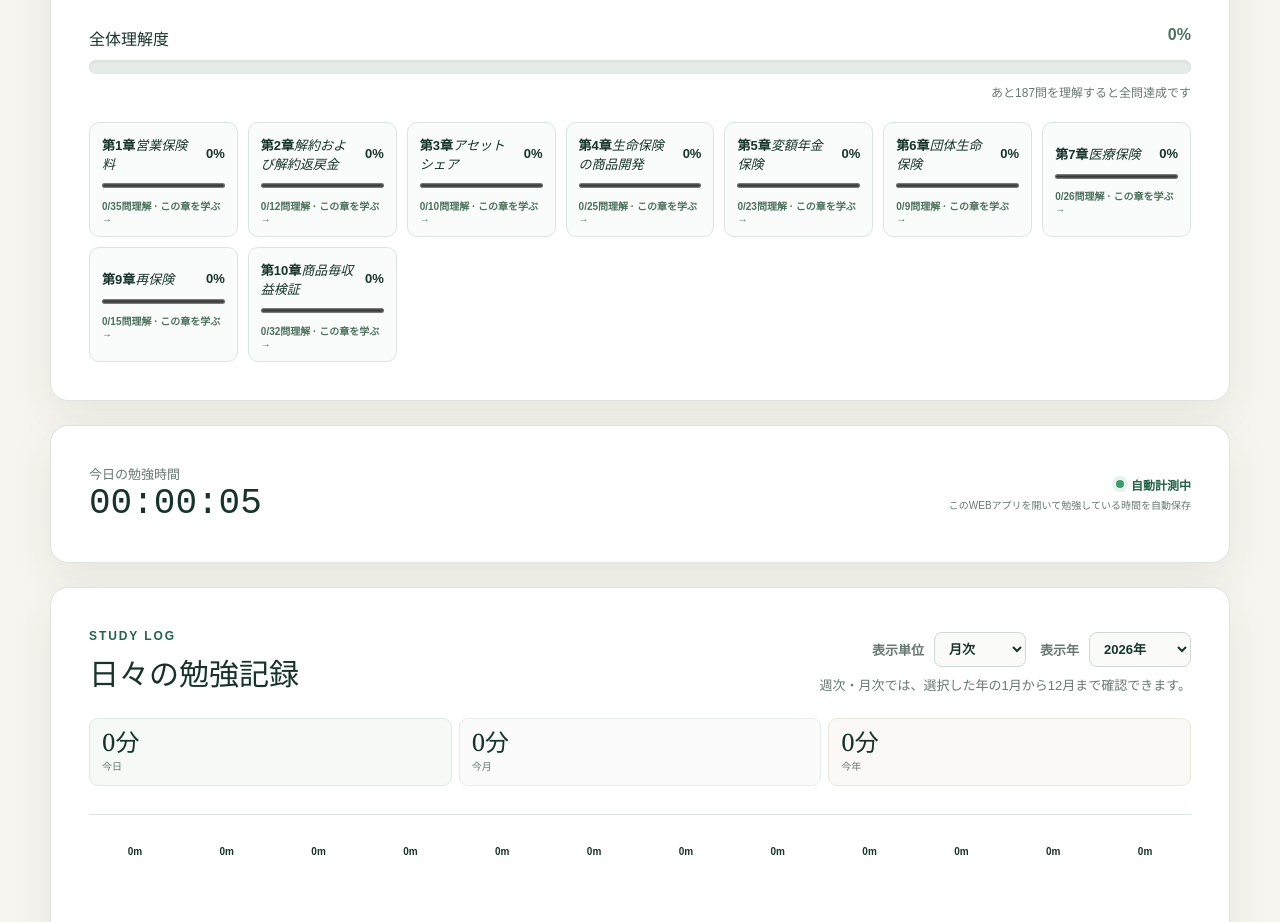
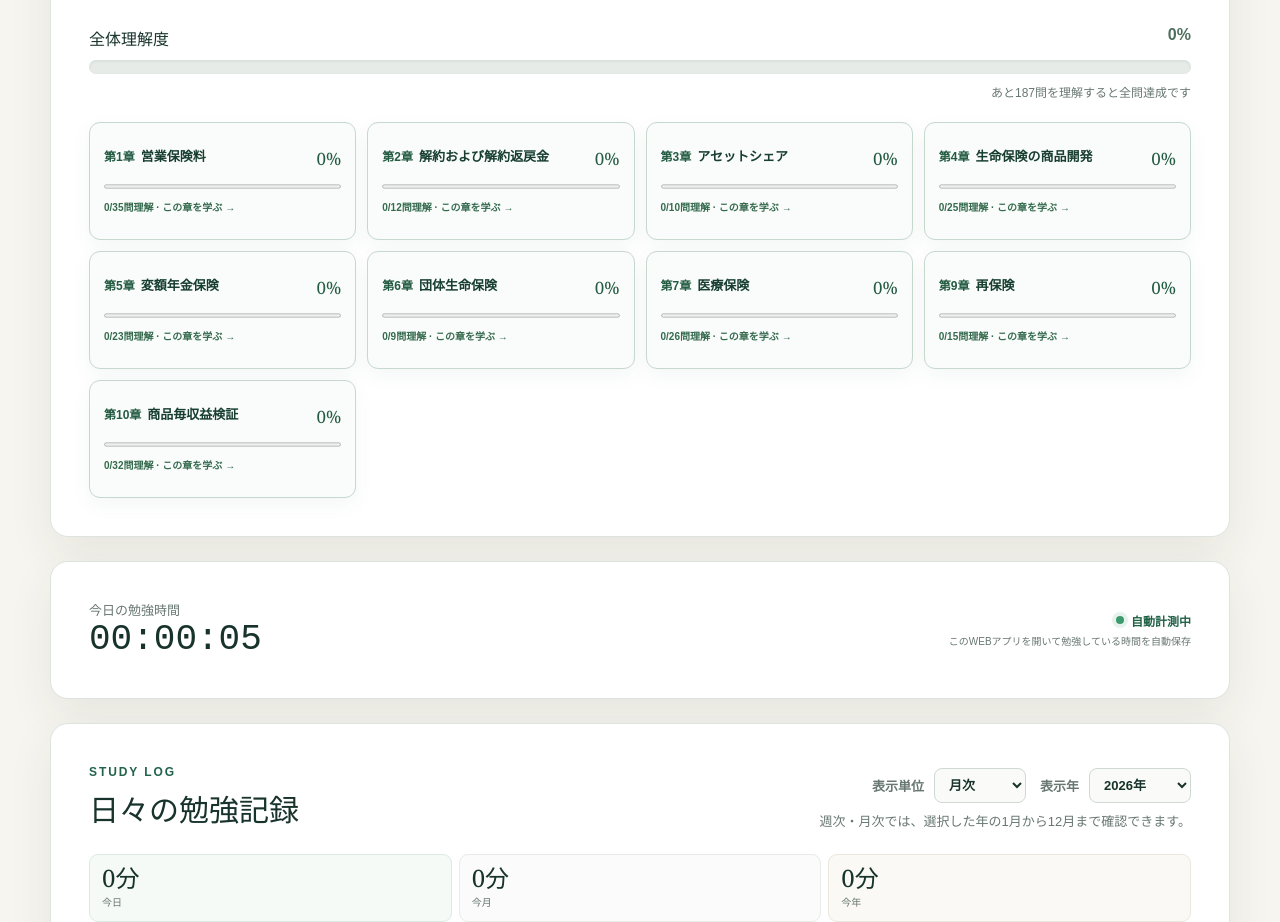
Before and after one commit to yoshi123027-del/actuary-app-seiho1, a Next.js app in the folder vercel/: page / in a window 1280 px wide. Shown: the part 940-1862 px from the top of the page. Built offline with nearby package versions, Linux system fonts and the light colour scheme.

Commit message:
Style chapter progress sparkle

```diff
--- a/vercel/app/globals.css
+++ b/vercel/app/globals.css
@@ -103,16 +103,26 @@ main { width: min(1180px, calc(100% - 40px)); margin: 36px auto 80px; }
 @media (prefers-reduced-motion: reduce) {
   .stage-complete .dashboard-status > strong::before,
   .stage-complete .dashboard-status > strong::after,
-  .stage-complete .understanding-fill { animation: none; }
+  .stage-complete .understanding-fill,
+  .chapter-progress.is-complete::before,
+  .chapter-progress.is-complete::after { animation: none; }
 }
 progress { width: 100%; height: 9px; accent-color: var(--stage-color, var(--green-2)); }
-.chapter-grid { display: grid; grid-template-columns: repeat(auto-fit, minmax(145px, 1fr)); gap: 10px; }
-.chapter-progress { width: 100%; padding: 12px; color: var(--ink); background: color-mix(in srgb, var(--stage-soft) 42%, white); border: 1px solid var(--line); border-radius: 10px; text-align: left; transition: transform .18s ease, border-color .18s ease, box-shadow .18s ease; }
-.chapter-progress:hover, .chapter-progress:focus-visible { transform: translateY(-2px); border-color: var(--stage-color); box-shadow: 0 7px 18px var(--stage-glow); outline: none; }
-.chapter-progress-head { display: flex; align-items: center; justify-content: space-between; gap: 8px; }
-.chapter-progress-head span, .chapter-progress-head strong { font-size: 13px; }
-.chapter-progress progress { margin-top: 8px; pointer-events: none; }
-.chapter-progress small { display: block; margin-top: 7px; color: var(--stage-dark); font-size: 10px; font-weight: 800; }
+.chapter-grid { display: grid; grid-template-columns: repeat(auto-fit, minmax(220px, 1fr)); gap: 11px; }
+.chapter-progress { position: relative; width: 100%; min-height: 118px; padding: 14px; overflow: hidden; color: var(--ink); background: linear-gradient(135deg, rgba(255, 248, 219, var(--chapter-gold-soft, 0)), transparent 52%), color-mix(in srgb, #cfe8d9 var(--chapter-fill, 12%), white); border: 1px solid color-mix(in srgb, #2f8159 var(--chapter-fill, 12%), var(--line)); border-radius: 11px; text-align: left; box-shadow: 0 7px 20px rgba(35, 99, 76, var(--chapter-green-glow, .05)), 0 0 22px rgba(199, 154, 50, var(--chapter-gold-glow, 0)); transition: transform .18s ease, background .35s ease, border-color .35s ease, box-shadow .35s ease; }
+.chapter-progress:hover, .chapter-progress:focus-visible { transform: translateY(-3px); border-color: color-mix(in srgb, #1f744d 72%, #d4b65f); box-shadow: 0 10px 25px rgba(35, 99, 76, .2), 0 0 24px rgba(199, 154, 50, var(--chapter-gold-glow, 0)); outline: none; }
+.chapter-progress-head { position: relative; z-index: 1; display: flex; align-items: flex-start; justify-content: space-between; gap: 10px; }
+.chapter-title { min-width: 0; display: flex; align-items: baseline; gap: 6px; flex-wrap: wrap; }
+.chapter-title b { color: #245b43; font-size: 12px; white-space: nowrap; }
+.chapter-title em { color: #173e30; font-size: 13px; font-style: normal; font-weight: 800; line-height: 1.45; }
+.chapter-progress-head > strong { flex: 0 0 auto; color: #245b43; font: 17px Georgia, serif; white-space: nowrap; }
+.chapter-progress-head > strong i { margin-right: 4px; color: #bd8b1e; font-size: 13px; font-style: normal; }
+.chapter-progress progress { position: relative; z-index: 1; margin-top: 12px; pointer-events: none; accent-color: #2f8159; }
+.chapter-progress small { position: relative; z-index: 1; display: block; margin-top: 7px; color: #356a4e; font-size: 10px; font-weight: 800; }
+.chapter-progress.is-shining::before { content: "✦"; position: absolute; top: 6px; right: 7px; color: #c99a2e; opacity: var(--chapter-gold-glow, 0); font-size: 11px; pointer-events: none; }
+.chapter-progress.is-complete { border-color: #c8a343; background: linear-gradient(135deg, rgba(255, 246, 204, .72), rgba(213, 236, 222, .92)); }
+.chapter-progress.is-complete::before { top: 7px; right: 9px; opacity: 1; animation: achievement-sparkle 1.8s ease-in-out infinite; }
+.chapter-progress.is-complete::after { content: "✦"; position: absolute; right: 36px; bottom: 8px; color: #e1bd59; font-size: 9px; animation: achievement-sparkle 1.8s .55s ease-in-out infinite; pointer-events: none; }
 .queue-complete { color: var(--green-2); background: #edf7f2; border-color: #acd0bf; font-weight: 800; }
 .timer { display: flex; align-items: center; justify-content: space-between; }
 .timer span { display: block; color: var(--muted); font-size: 13px; }
```
